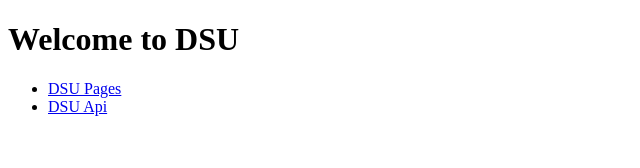
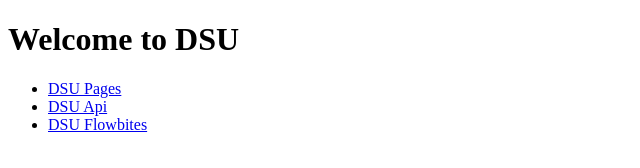
Before and after one commit to dimassuprianto/dimassuprianto.github.io, a plain HTML site: page index.html in a window 1280 px wide. Shown: the whole page, without its empty margins (0-640 px from the left). Drawn offline with Linux system fonts and the light colour scheme.

Commit message:
Update index.html

```diff
--- a/index.html
+++ b/index.html
@@ -14,6 +14,7 @@
   <ul>
     <li><a href="https://dimassuprianto.github.io/dsupages">DSU Pages</a></li>
     <li><a href="https://dimassuprianto.github.io/dsuapi">DSU Api</a></li>
+    <li><a href="https://dimassuprianto.github.io/dsuflowbites">DSU Flowbites</a></li>
   </ul>
 
   <!-- <app-root></app-root>
```
